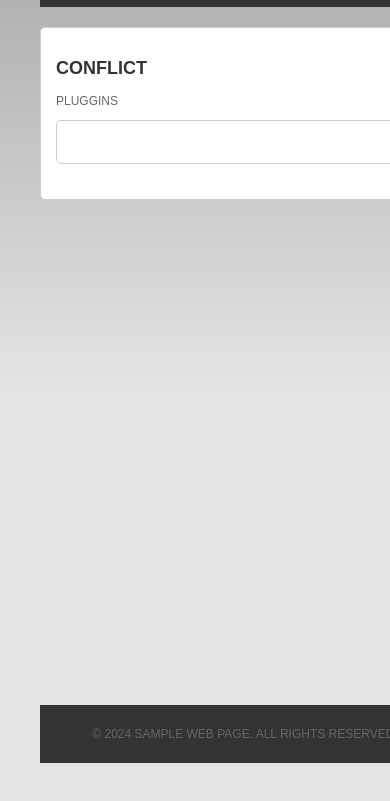
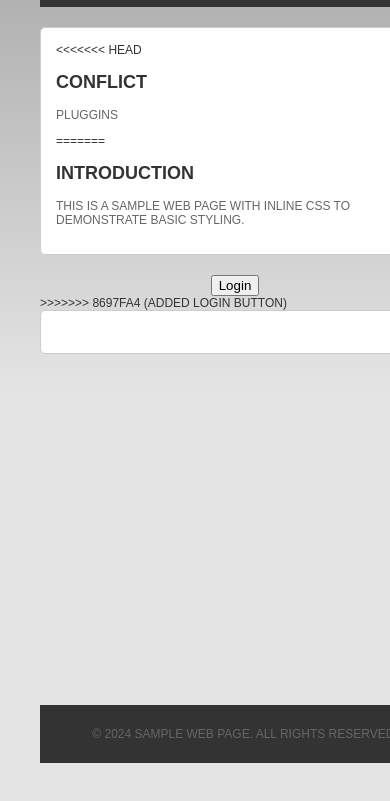
Before and after one commit to parimala1703/Internship-sample-app, a website: page www/index.html in a window 390 px wide. Shown: the part 81-882 px from the top of the page. Drawn offline with nearby package versions, Linux system fonts and the light colour scheme; some packages are replaced by stand-ins of ours; no server answers.

Commit message:
Merge conflict

```diff
--- a/www/index.html
+++ b/www/index.html
@@ -89,9 +89,16 @@
 
         <main>
             <article>
+<<<<<<< HEAD
                 <h2>conflict</h2>
                 <p>Pluggins</p>
 
+=======
+                <h2>Introduction</h2>
+                <p>This is a sample web page with inline CSS to demonstrate basic styling.</p>
+            </article>
+            <center><button>Login</button> </center>
+>>>>>>> 8697fa4 (Added login button)
             <article>
                 <ul>
                 </ul>
```
